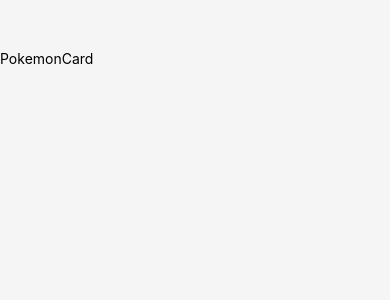
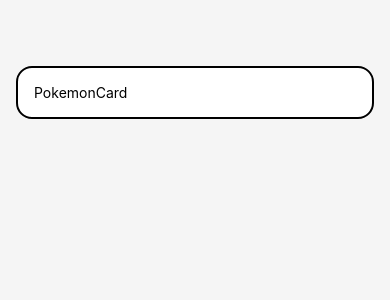
Before and after one commit to GowthamSiddarth/PokemonApp-React-Native, a React Native app: screen / in a window 390 px wide. Shown: the top 300 px of the page. Built offline with nearby package versions, Linux system fonts and the light colour scheme.

Commit message:
Add styling to PokemonCard

```diff
--- a/components/PokemonCard.js
+++ b/components/PokemonCard.js
@@ -1,11 +1,32 @@
-import { View, Text } from "react-native";
+import { View, Text, StyleSheet, Platform } from "react-native";
 
 const PokemonCard = () => {
     return(
-        <View>
+        <View style={styles.card}>
             <Text>PokemonCard</Text>
         </View>
     )
 }
 
+const styles = StyleSheet.create({
+    card: {
+        backgroundColor: "white",
+        borderRadius: 16,
+        borderWidth: 2,
+        padding: 16,
+        margin: 16,
+        ...Platform.select({
+            ios: {
+                shadowOffset: { width: 2, height: 2 },
+                shadowColor: "#333",
+                shadowOpacity: 0.3,
+                shadowRadius: 4,
+            },
+            android: {
+                elevation: 5,
+            }
+        })
+    }
+})
+
 export default PokemonCard;
```
